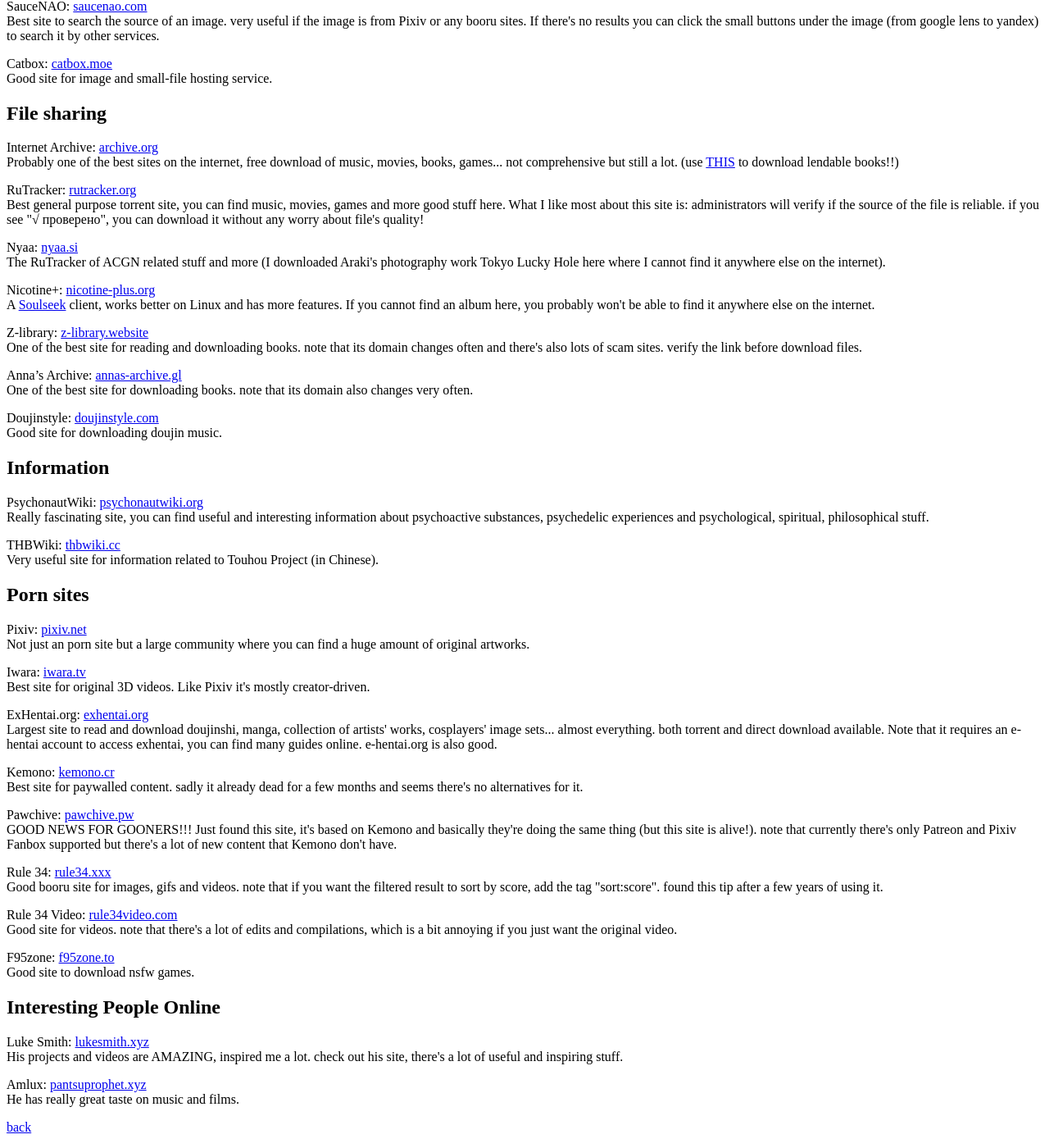
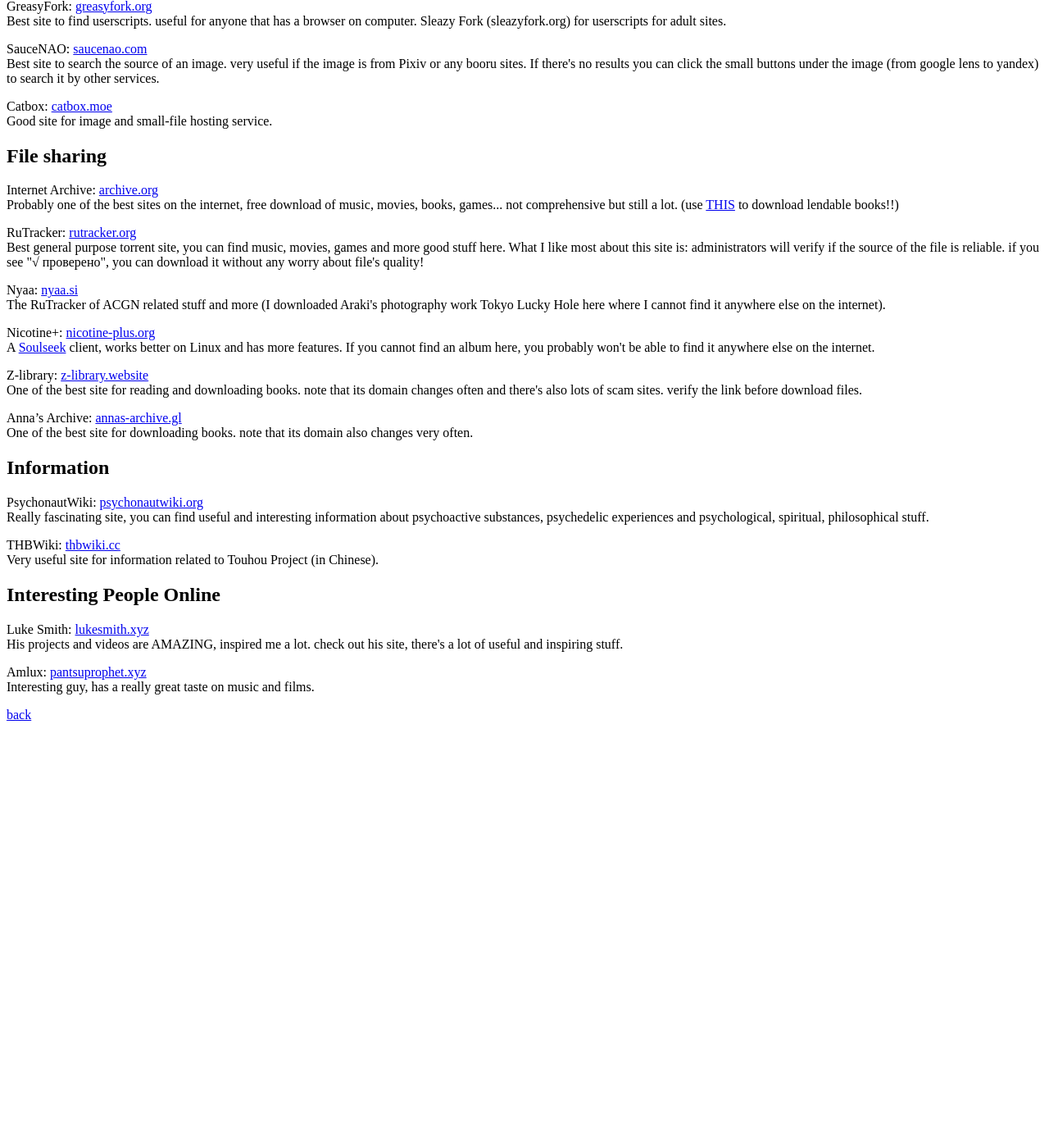
Before and after one commit to Aiwass93/aiwass93.github.io, a Jekyll site: the page built from links.md, in a window 1280 px wide and 1400 px high, scrolled down 503 px. Shown: the whole window at 82% size. Built offline with Jekyll 4.4.1, drawn with Linux system fonts in a browser that asks for light colours; after the commit the page ends 1400 px from its top, so only the background shows below that; some of the changed text lies outside the part shown.

Commit message:
updated website to make it able to use external links for some assets, and about, links, facts

```diff
--- a/_data/links.json
+++ b/_data/links.json
@@ -6,31 +6,37 @@
         "name": "RateYourMusic",
         "label": "~music_enjoyer1990",
         "url": "https://rateyourmusic.com/~music_enjoyer1990",
-        "description": "All music I've listened and rated."
+        "description": "All music I've listened and rated"
       },
       {
         "name": "Bilibili",
         "label": "@天鹅司令",
         "url": "https://space.bilibili.com/2022743444",
-        "description": "My musical works of noise. this account also upload albums that I like."
+        "description": "Most of my noise works are here"
       },
       {
         "name": "Youtube",
-        "label": "@The Golden Age of Rape",
+        "label": "The Golden Age of Rape",
         "url": "https://www.youtube.com/@Golden_Age_of_Rape",
-        "description": "Some noise music I made"
+        "description": "Some of my noise works"
       },
       {
         "name": "Pixiv",
         "label": "@爱华斯",
         "url": "https://www.pixiv.net/users/69346779",
-        "description": "Some of my old drawings"
+        "description": "Some of my old digital drawings"
       },
       {
         "name": "Twitter",
         "label": "@JohnCake_",
         "url": "https://x.com/JohnCake_",
-        "description": "Personal space for posting random stuff."
+        "description": "Personal stuff"
+      },
+      {
+        "name": "Bandcamp",
+        "label": "The Golden Age of Rape",
+        "url": "https://golden-age-of-rape.bandcamp.com/",
+        "description": "WIP empty bandcamp page for my solo noise project \"The Golden Age of Rape\""
       }
     ]
   },
@@ -95,12 +101,6 @@
         "label": "annas-archive.gl",
         "url": "https://annas-archive.gl/",
         "description": "One of the best site for downloading books. note that its domain also changes very often."
-      },
-      {
-        "name": "Doujinstyle",
-        "label": "doujinstyle.com",
-        "url": "https://doujinstyle.com/",
-        "description": "Good site for downloading doujin music."
       }
     ]
   },
@@ -122,59 +122,6 @@
     ]
   },
   {
-    "title": "Porn sites",
-    "links": [
-      {
-        "name": "Pixiv",
-        "label": "pixiv.net",
-        "url": "https://www.pixiv.net/",
-        "description": "Not just an porn site but a large community where you can find a huge amount of original artworks."
-      },
-      {
-        "name": "Iwara",
-        "label": "iwara.tv",
-        "url": "https://www.iwara.tv/",
-        "description": "Best site for original 3D videos. Like Pixiv it's mostly creator-driven."
-      },
-      {
-        "name": "ExHentai.org",
-        "label": "exhentai.org",
-        "url": "https://exhentai.org/",
-        "description": "Largest site to read and download doujinshi, manga, collection of artists' works, cosplayers' image sets... almost everything. both torrent and direct download available. Note that it requires an e-hentai account to access exhentai, you can find many guides online. e-hentai.org is also good."
-      },
-      {
-        "name": "Kemono",
-        "label": "kemono.cr",
-        "url": "https://kemono.cr/",
-        "description": "Best site for paywalled content. sadly it already dead for a few months and seems there's no alternatives for it."
-      },
-      {
-        "name": "Pawchive",
-        "label": "pawchive.pw",
-        "url": "https://pawchive.pw/",
-        "description": "GOOD NEWS FOR GOONERS!!! Just found this site, it's based on Kemono and basically they're doing the same thing (but this site is alive!). note that currently there's only Patreon and Pixiv Fanbox supported but there's a lot of new content that Kemono don't have."
-      },
-      {
-        "name": "Rule 34",
-        "label": "rule34.xxx",
-        "url": "https://rule34.xxx/",
-        "description": "Good booru site for images, gifs and videos. note that if you want the filtered result to sort by score, add the tag \"sort:score\". found this tip after a few years of using it."
-      },
-      {
-        "name": "Rule 34 Video",
-        "label": "rule34video.com",
-        "url": "https://rule34video.com/",
-        "description": "Good site for videos. note that there's a lot of edits and compilations, which is a bit annoying if you just want the original video."
-      },
-      {
-        "name": "F95zone",
-        "label": "f95zone.to",
-        "url": "https://f95zone.to/",
-        "description": "Good site to download nsfw games."
-      }
-    ]
-  },
-  {
     "title": "Interesting People Online",
     "links": [
       {
@@ -187,7 +134,7 @@
         "name": "Amlux",
         "label": "pantsuprophet.xyz",
         "url": "https://pantsuprophet.xyz/",
-        "description": "He has really great taste on music and films."
+        "description": "Interesting guy, has a really great taste on music and films."
       }
     ]
   }
--- a/about.md
+++ b/about.md
@@ -4,30 +4,31 @@
 ---
 # About
 
-Hello, this is my personal blog website. I've used a lot of different names on the internet and change them very often so just call me whatever you want :)
+Hi, this is my personal blog website. I've used a lot of different names on the internet and change them often so just call me whatever you want :)
+Or you can just call me John.
 
-I'm an Asian guy currently living in Québec, my English is not good *et mon français est terrible.* Sorry for my poor grammar and wording, *je suis désolé*.
+I'm an Asian guy currently living in Québec, my English is not good *et mon français est terrible, je suis désolé*.
 
-I like music. I make noise music with VCV Rack and other instruments from Dec 2025. you can see them in my [Bilibili channel](https://space.bilibili.com/2022743444) or [Youtube](https://www.youtube.com/@Golden_Age_of_Rape).
-I haven't listened many albums yet, if you have anything you'd like to recommend, I would love to hear them.
+I like music. I started making noise music from Dec 2025. you can check them out in my [Bilibili channel](https://space.bilibili.com/2022743444) or [Youtube](https://www.youtube.com/@Golden_Age_of_Rape).
+I mainly do noise music. Recently I’ve also started making field recordings, with children/childhood as the main subject. Since it’s somewhat of a gray area, these works are currently only available on Bilibili. I also cover some folk songs I like (sometimes).
 
-I've been using Artix Linux (Runit) for about a year now, with Luke Smith's LARBS. I'm not into "technology" or "privacy" or "minimalism" or such nerdy stuff, but it's really a good setup if you're not a gamer.
+I've been using Artix Linux (Runit) for about a year now, with [Luke Smith](https://lukesmith.xyz/)'s LARBS. I'm not into "technology" or "privacy" or "minimalism" or such nerdy stuff, but it's really a good computer setup.
 
-I’m not interested in politics or any political party or ideology. I believe that all politics are just tools to distract people's attention like any kind of entertainment. I see politics mainly as something to make fun and it's dangerous to take anything of it seriously.
+I’m not interested in politics or any political party or ideology. I see politics mainly as something to make fun and it's dangerous to take anything of it seriously.
 
 \-\-\-
 
 ### Things I like:
 
-Noisy music, improvised music, music with good texture or atmosphere, music that make me feel I'm a primitive people from ancient times (Natural Sonw Buildings perfectly matches all of them that's why I love them so much) (you can see my music preferences at [my RYM](https://rateyourmusic.com/~music_enjoyer1990)).
+Noise music/improvised music. any music that make me feel I'm a primitive people from ancient times (you can see my music preferences at [my RYM](https://rateyourmusic.com/~music_enjoyer1990)).
+I listen to noise-related music (harsh noise, hnw, power electronics), industrial related music (industrial/neofolk) and some folky/ambient music (NSB, BoH) most of the times. I'm also interested in electroacoustic, musique concrète, field recordings, tape music but haven't listened much yet.
 
-Lolita, Speak, Memory, Pnin, and some other books by Vladimir Nabokov. I don't usually like overly ornate writing styles but he's an exception. he has a good sense of humor that sometimes i think it's written for me.
-In elementary school I was interested in politic books like 1984 by Orwell, and social science books like Sapiens: A Brief History of Humankind and Homo Deus: A Brief History of Tomorrow by Yuval Harari. I know I couldn't fully understand everything in these books at the time but I'm sure they shaped the way I think and understand the world to some extent.
+*Lolita*, *Speak, Memory*, *Pnin*, and some other books by Vladimir Nabokov. I don't usually like overly ornate writing styles but he's an exception. he has a good sense of humor that sometimes i think it's written for me.
+In elementary school I was interested in politic books like *1984* by Orwell, and social science books like *Sapiens: A Brief History of Humankind* and *Homo Deus: A Brief History of Tomorrow* by Yuval Harari. I know I couldn't fully understand everything in these books at the time but I'm sure they shaped the way I think and understand the world to some extent.
 
-Photography of people.
-Immediate Family by Sally Mann, Radiant Identities Photographs by Jock Sturges, La Danse (and some other works) by David Hamilton.
+Photography of people, like [Immediate Family](https://archive.org/details/immediate-family-sally-mann) by Sally Mann, Radiant Identities Photographs (Archive.org took it down recently, fuck it, if you want its high quality file dm me) by Jock Sturges, [La Danse](https://archive.org/details/ladansebydavidha0000unse) [(and some other works)](https://archive.org/details/davidhamiltonspr0000hami) by David Hamilton.
 
-Films that has a unique atmosphere and/or very funny: Angst (1983), C'est arrivé près de chez vous (1992), Pink Flamingos (1972). Haven't watched many films yet, if you have any recommendations I'll be very happy to know.
+Films that has a unique atmosphere and/or very funny: Angst (1983), C'est arrivé près de chez vous (1992), Pink Flamingos (1972).
 
 Piracy
 
@@ -45,13 +46,13 @@
 
 Some kinds of films: like Possession (1981), Funeral Parade of Roses (1969). their directors might think they're smarter than the audience and I refuse to accept this kind of humiliation!
 
-Gore media. Not that untolerable, actually I enjoy guro porn and some (fictional) snuff films, but of course I'm not the kind of pervert who enjoys watching beheading videos.
+Gore media. Not that untolerable, actually I enjoy guro and some (fictional) snuff films, but of course I'm not the kind of pervert who enjoys watching beheading videos.
 
 \-\-\-
 
 ### The origin of my names
 
-**John**: I like the song "Cruel Brother" by TwinSisterMoon very much:
+**John**: It was from the song "Cruel Brother" by TwinSisterMoon:
 
 *And her father mounted her on her horse*
 *Her brother lead her to the course*
@@ -68,13 +69,13 @@
 *And what will you leave to your brother John*
 *Gallows tree for to hang him on*
 
-Piercing his sister to the heart out of her disrespect, I really like John.
+Piercing his sister to the heart out of her disrespect, John is one of us!
 
 **John Cake**: I found it's very funny that John Cale and John Cage, the two great musicians, names are both "John Ca_e", so I made my own one.
 
 **Master of hell**: "the entity of terror that appeared in my dream". it was black-and-white, looked minimal, like an artwork, its body was unnaturally long and armless. note that the gallery item was not exactly what it looked like in the dream.
 
-**The Golden Age of Rape**:
+**The Golden Age of Rape**: Inspired by the album S L A V E S by Sutcliffe Jügend, Disc 3, Theatre of Innocence: The Golden Age Of Innocence (Part 1-9), and the song "Falling Back In Fields Of Rape", Current 93's Industrial version.
 
 **Aiwass 93**: I was really into those magick/occultism/orders few years ago, read a lot of books and translated a few.
 
--- a/index.html
+++ b/index.html
@@ -10,8 +10,9 @@
 <div id="quick-intro">
 <details id="quick-music" name="quick-intro">
 <summary>Listen to my music!</summary>
-<audio controls preload="none" src="/assets/audio/eo-track-v6.7.mp3" style="max-width:100%">
-<a href="/assets/audio/eo-track-v6.7.mp3">Listen to my music</a>
+{% assign music_url = "https://files.catbox.moe/505gt1.mp3" %}
+<audio controls preload="none" src="{{ music_url }}" style="max-width:100%">
+<a href="{{ music_url }}">Listen to my music</a>
 </audio>
 </details>
 <span aria-hidden="true">/</span>
```
Also changed, not shown: other parts of about.md (+1 -1 lines), _fun_facts/book-elementary.md (deleted, +0 -3 lines), _fun_facts/music-making.md (+1 -1 lines), _gallery/fujoshi.md (+1 -1 lines), _gallery/z-topster.md (+2 -2 lines), 2 other files.
